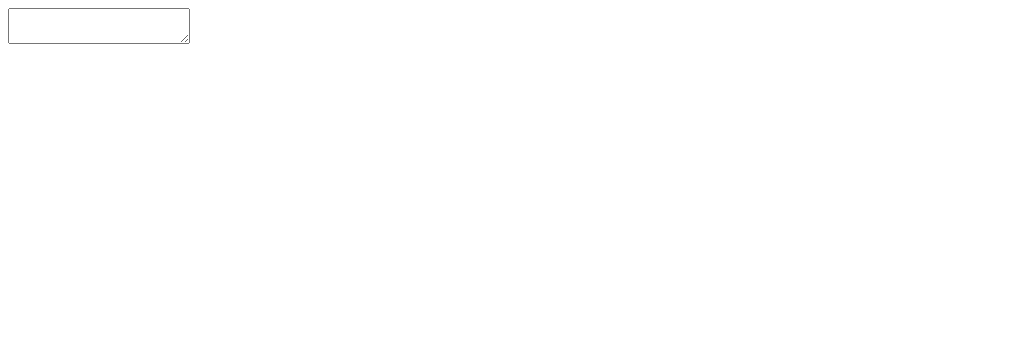
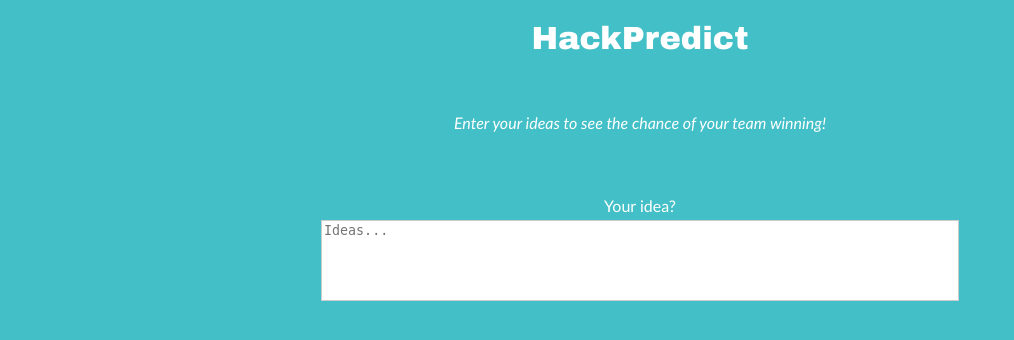
Before and after one commit to tingwai-to/hackathon-winner, a Django app: page / in a window 1280 px wide. Before the commit the part shown is almost empty. Shown: the top 340 px of the page, without its empty margins (0-1014 px from the left). Run offline with Django 3.2, Linux system fonts and the light colour scheme; parts of the project's set-up code (start-up, migrations or seed data) failed here and were passed over; some libraries are stand-ins or nearby versions.

Commit message:
styling & static file changes

```diff
--- a/hackathon/settings.py
+++ b/hackathon/settings.py
@@ -35,6 +35,7 @@ INSTALLED_APPS = [
     'django.contrib.contenttypes',
     'django.contrib.sessions',
     'django.contrib.messages',
+    'django.contrib.staticfiles',
     'hackathon'
 ]
 
@@ -49,6 +50,9 @@ MIDDLEWARE = [
 ]
 
 ROOT_URLCONF = 'hackathon.urls'
+
+STATIC_URL = '/static/'
+STATIC_ROOT = os.path.join(BASE_DIR, "static")
 
 TEMPLATES = [
     {
--- /dev/null
+++ b/hackathon/static/css/stylesheet.css
@@ -0,0 +1,30 @@
+body {
+    background-color: #43BFC7;
+    color: white;
+    font-family: "Century Gothic", "Trebuchet MS", Helvetica, sans-serif;
+}
+
+h1 {
+    font-family: "Arial Black", Gadget, sans-serif;
+}
+
+main {
+    margin: auto;
+    text-align: center;
+}
+
+#result {
+    margin-top: 3%;
+    margin-bottom: 5%;
+}
+
+label {
+    display: block;
+    margin-bottom: 5px;
+}
+
+textarea {
+    border: 1px solid #cccccc;
+    resize: none;
+    width: 50%;
+}
--- a/hackathon/templates/index.html
+++ b/hackathon/templates/index.html
@@ -1,8 +1,26 @@
 <!DOCTYPE html>
 <html lang="en">
 <head>
+    {% load static %}
     <meta charset="UTF-8">
-    <title>Title</title>
+    <meta name="viewport" content="width=device-width, initial-scale=1">
+    <meta name="description" content="Detect your chance at winning">
+    <link href="{% static 'css/stylesheet.css' %}" rel="stylesheet">
+    <title>HackPredict</title>
+</head>
+<body>
+    <main>
+        <h1><strong>HackPredict</strong></h1>
+        <div id="result">
+          <br />
+          <em>Enter your ideas to see the chance of your team winning!</em>
+        </div>
+        <div class="form-group">
+          <label for="idea">Your idea?</label>
+          <textarea class="form-control" rows="5" id="idea" placeholder="Ideas..." ></textarea>
+        </div>
+    </main>
+
     <script src="https://code.jquery.com/jquery-3.2.1.min.js"
             integrity="sha256-hwg4gsxgFZhOsEEamdOYGBf13FyQuiTwlAQgxVSNgt4="
             crossorigin="anonymous"></script>
@@ -14,15 +32,11 @@
                     $.get("/predict/", {
                         "text": text
                     }, function (data) {
-                        $("p").text(data);
+                        $("#result").html("<h3>" + data + "</h3>");
                     });
                 }
             });
         });
     </script>
-</head>
-<body>
-<textarea></textarea>
-<p></p>
 </body>
 </html>
```
Also changed, not shown: 1 other file.
